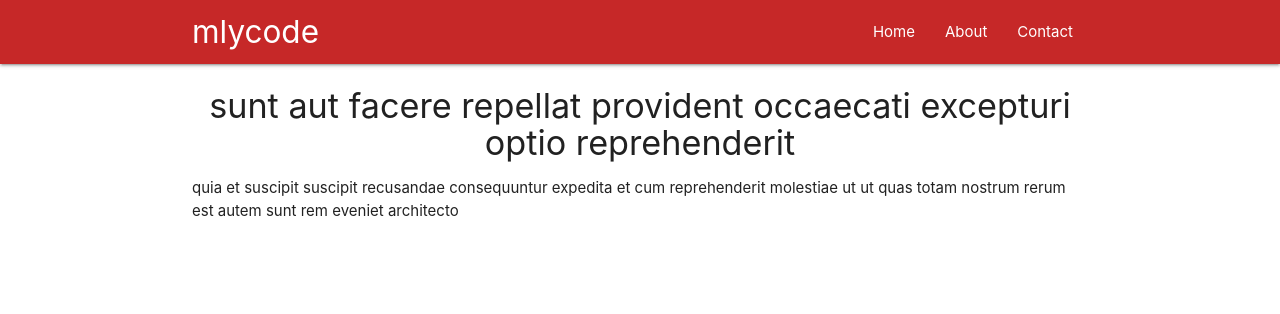
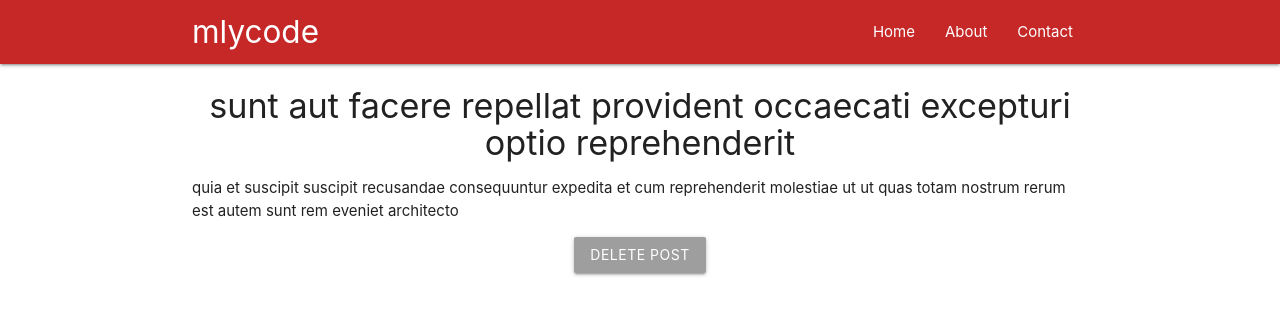
Before and after one commit to mlycode/basic-blog-react-redux, a React (Create React App) app: page /1 in a window 1280 px wide. Shown: the top 314 px of the page. Built offline with nearby package versions, Linux system fonts and the light colour scheme.

Commit message:
add function to delete posts

```diff
--- a/src/components/Post.js
+++ b/src/components/Post.js
@@ -21,12 +21,22 @@
     //         })
     // }
 
+    handleClick = () => {
+        this.props.deletePost(this.props.post.id);
+        this.props.history.push("/");
+    }
+
     render () {
-
+        console.log(this.props);
         const post = this.props.post ? (
             <div className="post">
                 <h4 className="center">{this.props.post.title}</h4>
                 <p>{this.props.post.body}</p>
+                <div className="center">
+                    <button className="btn grey" onClick={this.handleClick}>
+                        Delete Post
+                    </button>
+                </div>
             </div>
         ) : (
             <div className="center">Loading post...</div>
@@ -47,4 +57,10 @@
     }
 }
 
-export default connect(mapStateToProps)(Post);
+const mapDispatchToProps = (dispatch) => {
+    return {
+        deletePost: (id) => { dispatch({type: "DELETE_POST", id: id}) }
+    }
+}
+
+export default connect(mapStateToProps, mapDispatchToProps)(Post);
--- a/src/reducers/rootReducer.js
+++ b/src/reducers/rootReducer.js
@@ -22,6 +22,13 @@
 }
 
 const rootReducer = (state = initState, action) => {
+    if (action.type === "DELETE_POST") {
+        let newPosts = state.posts.filter(post => post.id !== action.id);
+        return {
+            ...state,
+            posts: newPosts
+        }
+    }
     return state;
 };
 
```
